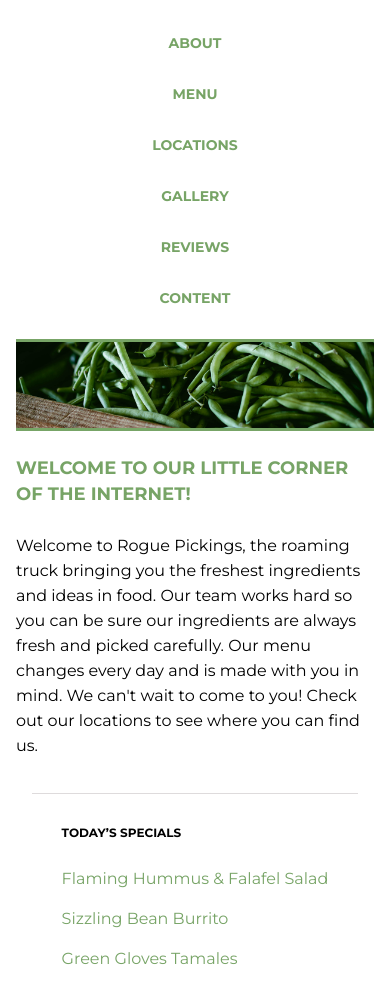
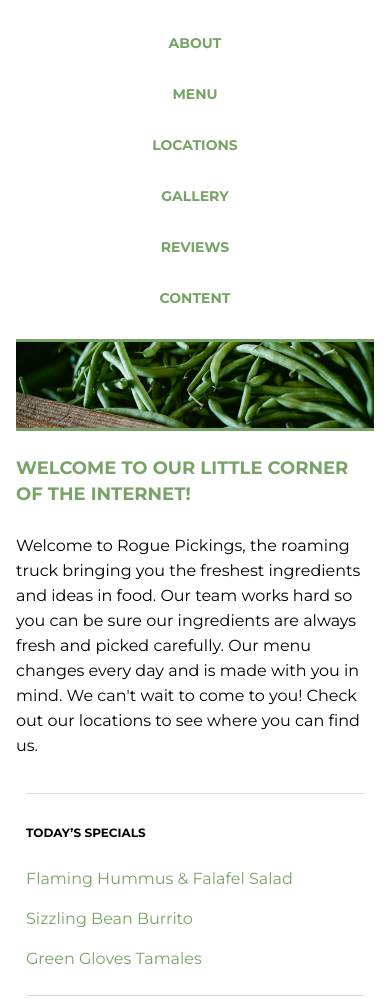
Before and after one commit to ahmedebid/rogue-pickings, a plain HTML site: page index.html in a window 390 px wide. Shown: the part 100-1100 px from the top of the page. Drawn offline with Linux system fonts and the light colour scheme; a web font is replaced by a local one.

Commit message:
Minor adjustments to the mobile view

```diff
--- a/css/main.css
+++ b/css/main.css
@@ -25,6 +25,7 @@ section, footer {
 }
 
 .column {
+    width: 100%;
     max-width: 338px;
     border-top: 1px solid #dedbdc;
 }
@@ -90,7 +91,7 @@ nav ul li a {
 /****** BOTTOM SECTION ******/
 
 #bot-sec .column {
-    padding: 1.875em;
+    padding: 1.875em 0;
 }
 
 #bot-sec .column h3 {
@@ -118,6 +119,9 @@ nav ul li a {
     margin-bottom: 0;
 }
 
+#bot-sec #col-1 {
+    padding-bottom: 0;
+}
 
 /****** FOOTER ******/
 
```
